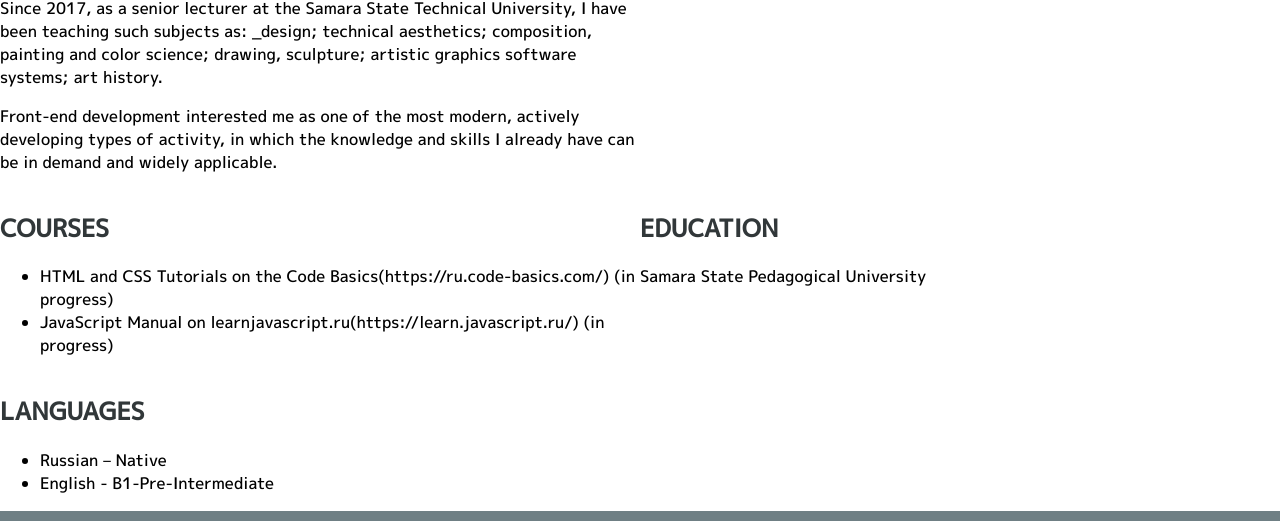
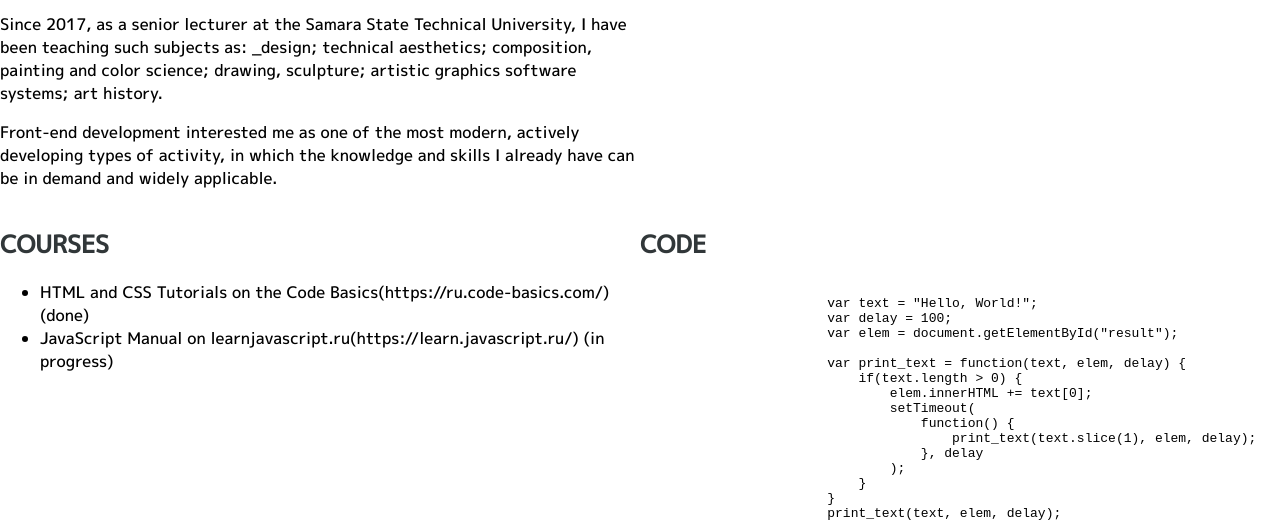
Before and after one commit to art-studio121/rsschool-cv, a plain HTML site: page index.html in a window 1280 px wide. Shown: the part 889-1410 px from the top of the page. Drawn offline with Linux system fonts and the light colour scheme.

Commit message:
feat: update html file

```diff
--- a/index.html
+++ b/index.html
@@ -15,6 +15,7 @@
 </head>
 
 <body>
+   <div class="wrapper">
         <header class="header">
             <div class="cotnainer">
                 <nav class="nav">
@@ -23,8 +24,9 @@
                         <li class="nav-item"><a href="#summary" class="nav-link">Summary</a></li>
                         <li class="nav-item"><a href="#skills" class="nav-link">Skills</a></li>
                         <li class="nav-item"><a href="#courses" class="nav-link">Courses</a></li>
+                        <li class="nav-item"><a href="#code" class="nav-link">Code</a></li>
                         <li class="nav-item"><a href="#education" class="nav-link">Education</a></li>
-                    <li class="nav-item"><a href="#english" class="nav-link">English</a></li>
+                        <li class="nav-item"><a href="#languages" class="nav-link">Languages</a></li>
                     </ul>
                 </nav>
          </div>
@@ -33,9 +35,9 @@
             <section class="main-container" id="name">
                 <h1 class=".section-title">Denis Berdnikov</h1>
             </section>
-        <section class="main-container" id="image">
+            <div class="main-container" id="image">
                 <img src="assets/img/my_foto.jpg" alt="my photo">
-        </section>
+            </div>
             <section class="main-container" id="profile">
                 <h2 class="section-title">Designer.  Artist.  Junior Frontend Developer</h2>
             </section>
@@ -74,9 +76,31 @@
             <section class="main-container" id="courses">
                 <h2 class="section-title">Courses</h2>
                 <ul>
-                <li>HTML and CSS Tutorials on the Code Basics(https://ru.code-basics.com/) (in progress)</li>
+                    <li>HTML and CSS Tutorials on the Code Basics(https://ru.code-basics.com/) (done)</li>
                     <li>JavaScript Manual on learnjavascript.ru(https://learn.javascript.ru/) (in progress)</li>
                 </ul>
+            </section>
+            <section class="main-container" id="code">
+                <h2 class="section-title">Code</h2>
+                <pre>
+                    <code>
+                        var text = "Hello, World!";
+                        var delay = 100;
+                        var elem = document.getElementById("result");
+
+                        var print_text = function(text, elem, delay) {
+                            if(text.length > 0) {
+                                elem.innerHTML += text[0];
+                                setTimeout(
+                                    function() {
+                                        print_text(text.slice(1), elem, delay);
+                                    }, delay
+                                );
+                            }
+                        }
+                        print_text(text, elem, delay);
+                    </code>
+                </pre>
             </section>
             <section class="main-container" id="education">
                 <h2 class="section-title">Education</h2>
@@ -96,13 +120,14 @@
                 <nav class="end">
                     <ul class="end-foot">
                         <li class="end-item"><a href="https://github.com/art-studio121/rsschool-cv"><img src="assets/img/github_logo_icon.png" width="20" height="20"  alt="github logo icon"></a></li>
-                    <li class="end-item">2022</li>
+                        <li class="end-item">2023</li>
                         <li class="end-item"><a href="https://rs.school/js/"><img src="assets/img/logo_rsschool.png" width="56" height="20" alt="logo rsschool"></a></li>
                     </ul>
                 </nav>
 
             </div>
         </footer>
+   </div>
 
 </body>
 
```
Lines whose indentation alone changed are shown as unchanged.
